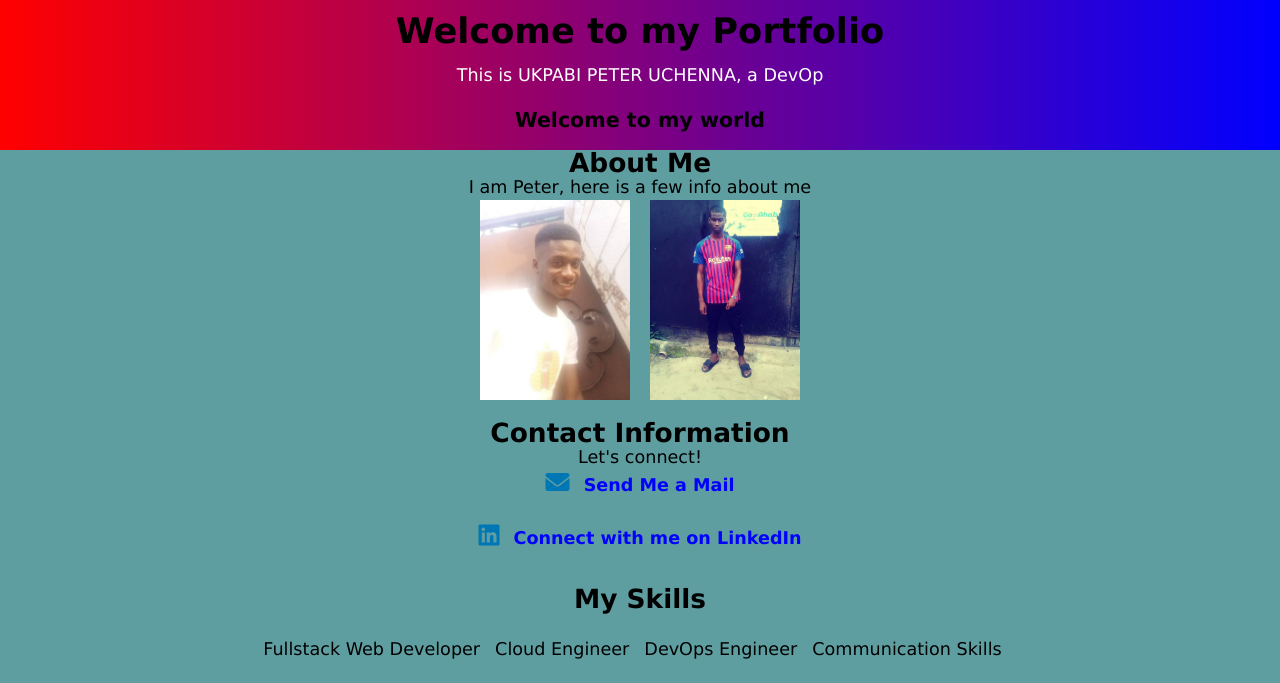
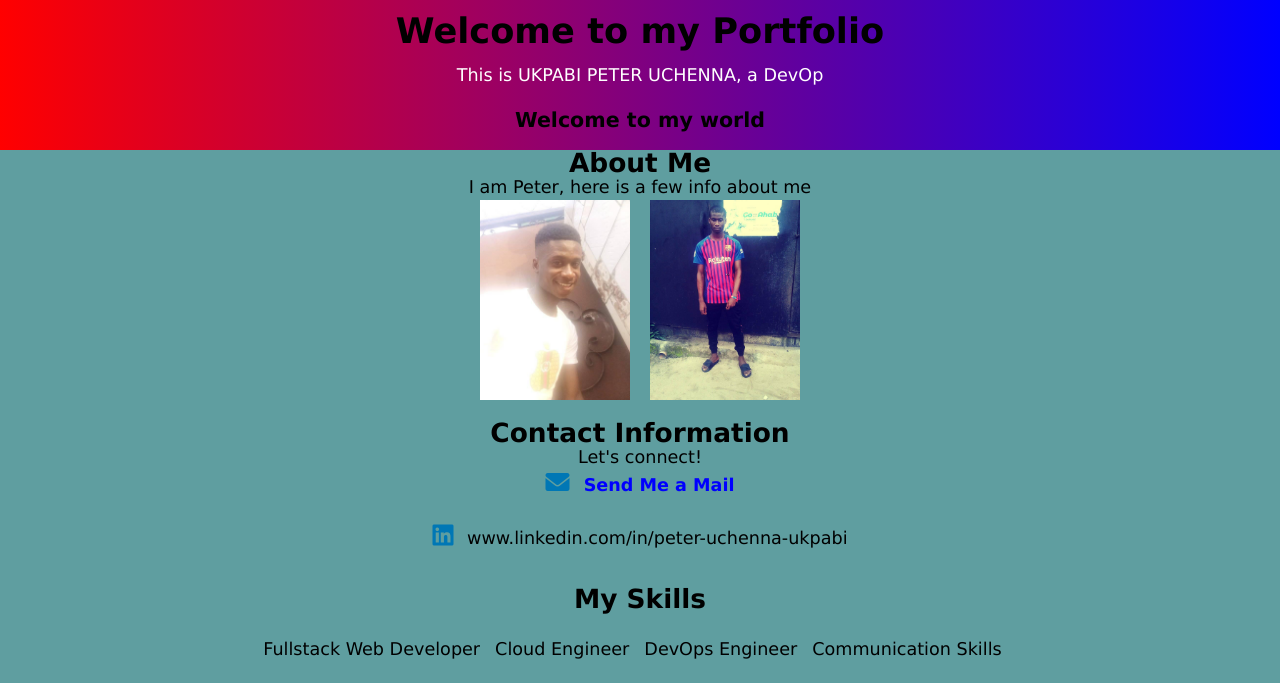
Before and after one commit to bigcephas1/myPortfolio, a plain HTML site: page index.html in a window 1280 px wide. Shown: the top 683 px of the page. Drawn offline with Linux system fonts and the light colour scheme; a script that the page names is missing.

Commit message:
Update index.html

```diff
--- a/index.html
+++ b/index.html
@@ -36,9 +36,9 @@
             <a href="mailto:ukpabipeter4@gmail.com"><i class="fas fa-envelope"></i> Send Me a Mail
                     </a>
                     <br><br>
-                    <a href="www.linkedin.com/in/peter-uchenna-ukpabi" target="_blank">
-                        <i class="fab fa-linkedin"></i> Connect with me on LinkedIn
-                    </a>
+                    <p>
+                        <i class="fab fa-linkedin"></i> www.linkedin.com/in/peter-uchenna-ukpabi
+                    </p>
 
         </section>
 
```
